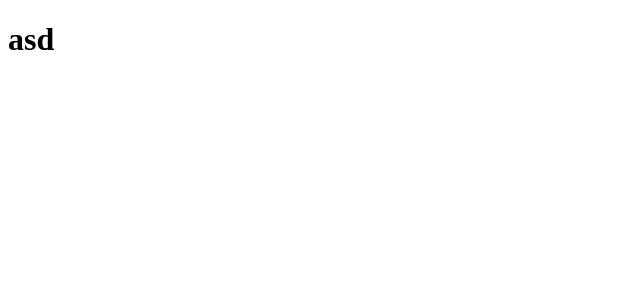
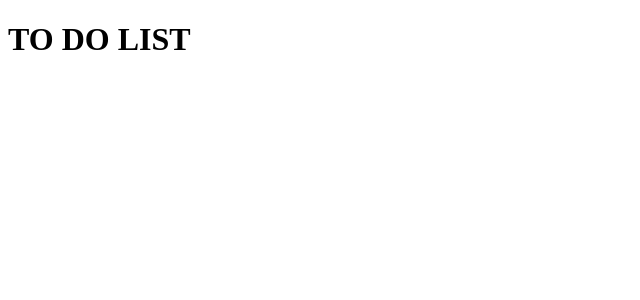
Before and after one commit to ArtemMartynow/react-toDoList, a React (Create React App) app: page / in a window 1280 px wide. Shown: the top 300 px of the page, without its empty margins (0-640 px from the left). Built offline with nearby package versions, Linux system fonts and the light colour scheme.

Commit message:
create components header

```diff
--- a/src/App.js
+++ b/src/App.js
@@ -1,11 +1,12 @@
 import React from 'react';
+import Header from './components/Header';
 
 
 class App extends React.Component {
   render() {
     return (
       <div>
-        <h1>asd</h1>
+        <Header text='TO DO LIST' />
       </div>
     )
   }
--- /dev/null
+++ b/src/components/Header.js
@@ -0,0 +1,13 @@
+import React from 'react';
+
+
+class Header extends React.Component {
+  render() {
+    return (
+        <header><h1>{this.props.text}</h1></header>
+    )
+  }
+  Click() {alert('asd')}
+}
+
+export default Header
```
